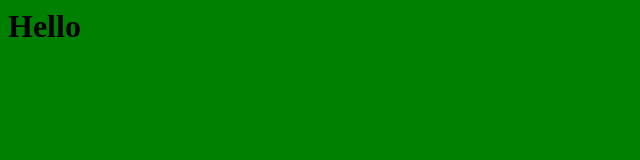
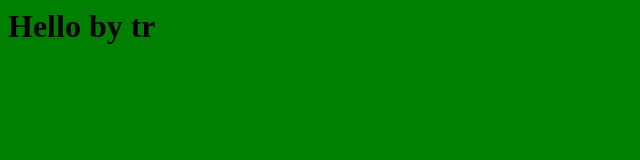
Before and after one commit to varun-TR/git-merge, a plain HTML site: page index.html in a window 1280 px wide. Shown: the whole page, without its empty margins (0-640 px from the left). Drawn offline with Linux system fonts and the light colour scheme.

Commit message:
added by tr

```diff
--- a/index.html
+++ b/index.html
@@ -27,6 +27,6 @@
     }
   </style>
   <body>
-    <h1>Hello</h1>
+    <h1>Hello by tr</h1>
   </body>
 </html>
```
